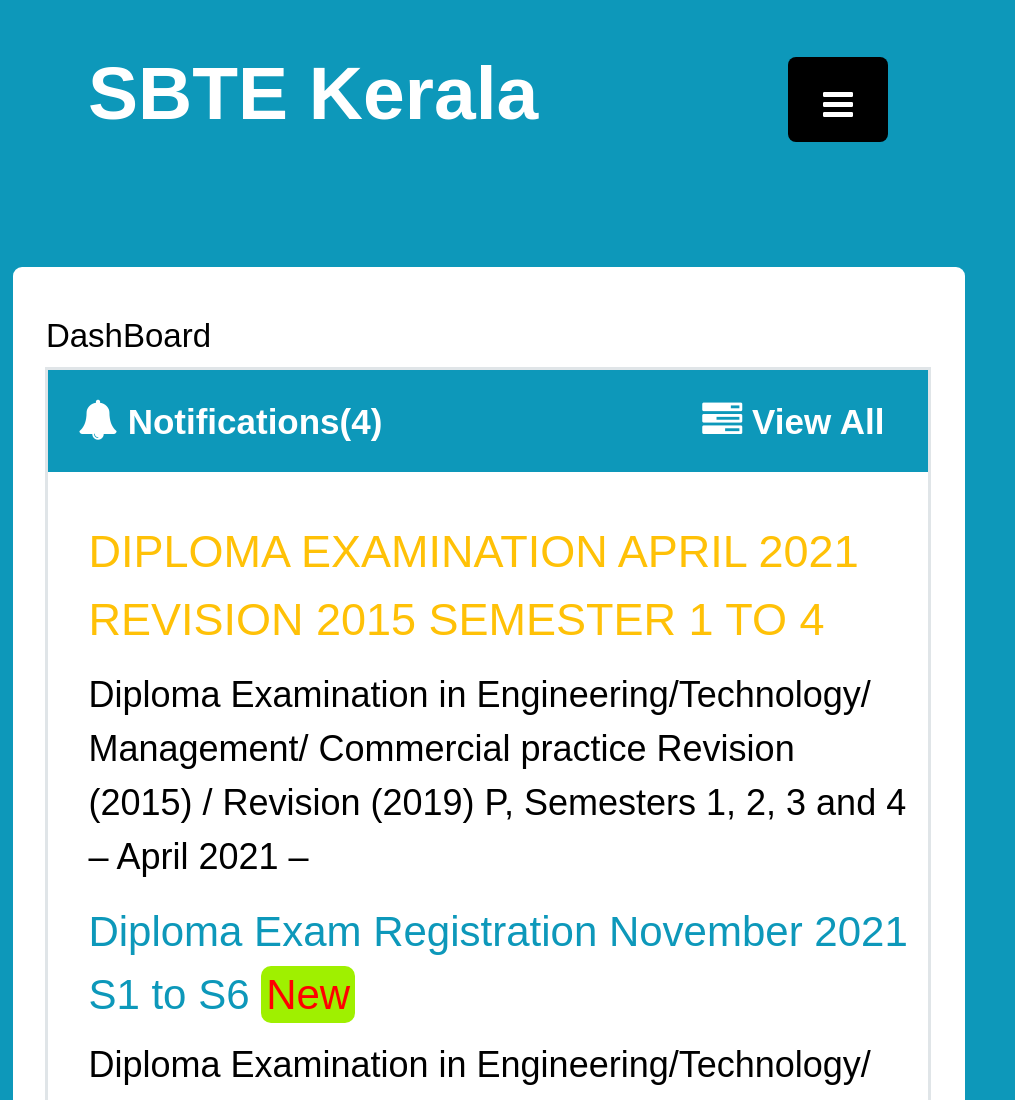
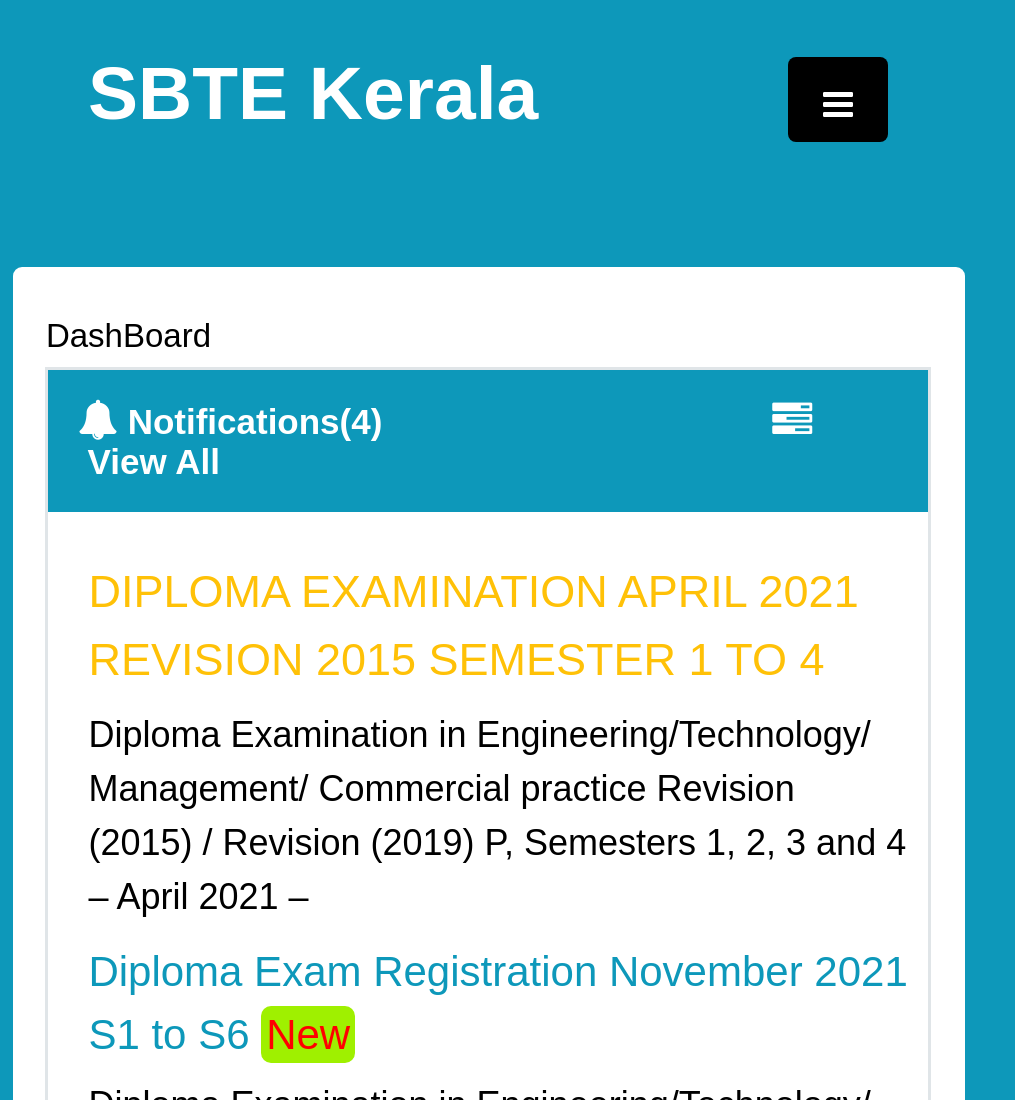
Before and after one commit to shibilxy/sbte, a plain HTML site: page home.html in a window 1280 px wide. Shown: the top 1100 px of the page, without its empty margins (0-1015 px from the left). Drawn offline with Linux system fonts and the light colour scheme.

Commit message:
Update home.html

```diff
--- a/home.html
+++ b/home.html
@@ -147,7 +147,7 @@
   <div class="mainBody"> <label>DashBoard</label>
    <div class="dashboardContainer">
     <h4> <i class="fa fa-bell" style="font-size:40px;color:white"></i> Notifications(4)<span class="view"><i class="fa fa-tasks" style="font-size:48px;color:white;
-    font-size:40px;margin-left: -20px;"></i>&nbsp;View All</span></h4>
+    font-size:40px;margin-left: 50px;"></i>&nbsp;View All</span></h4>
     <h3>DIPLOMA EXAMINATION APRIL 2021<br>REVISION 2015 SEMESTER 1 TO 4</h3>
     <p>Diploma Examination in Engineering/Technology/<br>Management/ Commercial practice Revision<br> (2015) / Revision (2019) P, Semesters 1, 2, 3 and 4<br> – April 2021 – </p>
     <h3 class="nd">Diploma Exam Registration November 2021 S1 to S6 <span class="blink_me">New</span> </h3>
```
